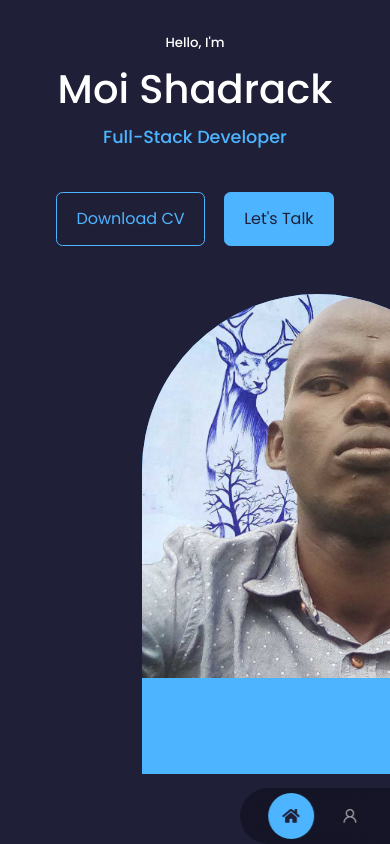
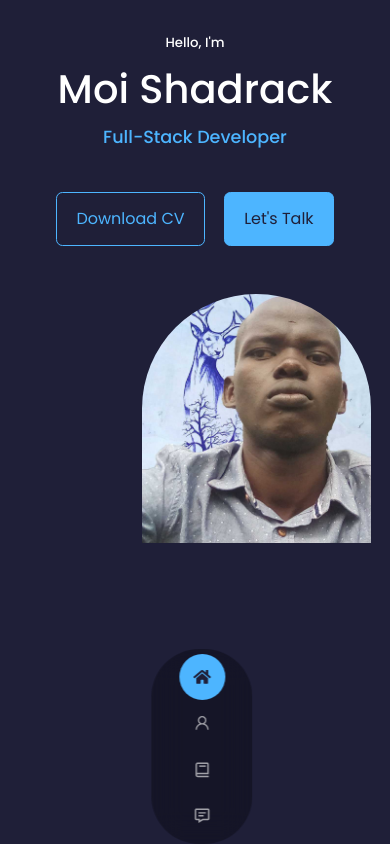
Before and after one commit to 12moi/portfolio-website, a React (Create React App) app: page / in a window 390 px wide. Shown: the top 844 px of the page. Built offline with nearby package versions, Linux system fonts and the light colour scheme.

Commit message:
add media queries

```diff
--- a/src/components/header/header.css
+++ b/src/components/header/header.css
@@ -60,6 +60,12 @@ header{
     header{
       height: 68vh;
     }
+    .me{
+        height: fit-content;
+        justify-items: center;
+        width: auto;
+        height: auto;
+    }
     section{
       margin-top: 6rem;
     }
--- a/src/components/nav/nav.css
+++ b/src/components/nav/nav.css
@@ -30,3 +30,20 @@ nav a.active{
     background: var(--color-primary);
     color: var(--color-bg);
 }
+
+/* media query */
+
+@media screen and (max-width: 1024px){
+    nav{
+     display: inline;
+     justify-content: center;
+     gap: 0.2rem;
+
+    }
+
+     }
+
+     @media screen and (max-width: 600px){
+
+
+       }
--- a/src/components/portfolio/portfolio.css
+++ b/src/components/portfolio/portfolio.css
@@ -42,7 +42,7 @@
     @media screen and (max-width: 600px){
         .portfolio__container{
             grid-template-columns: 1fr;
-            gap: 1rem;
+            gap: 0.8rem;
           }
 
       }
```
